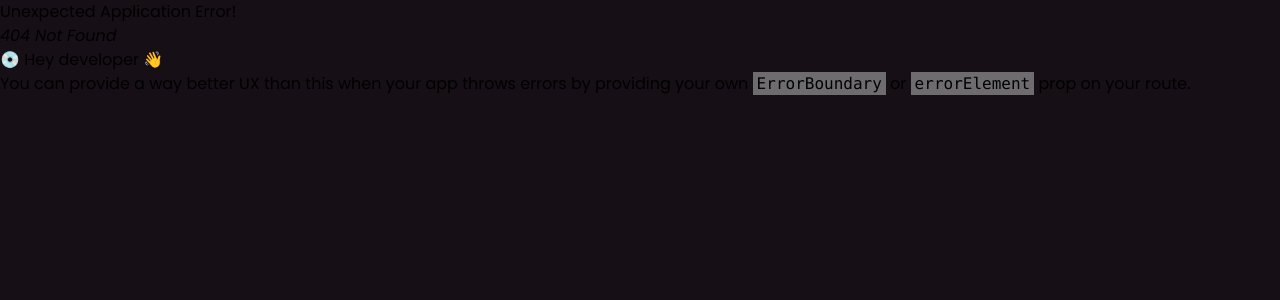
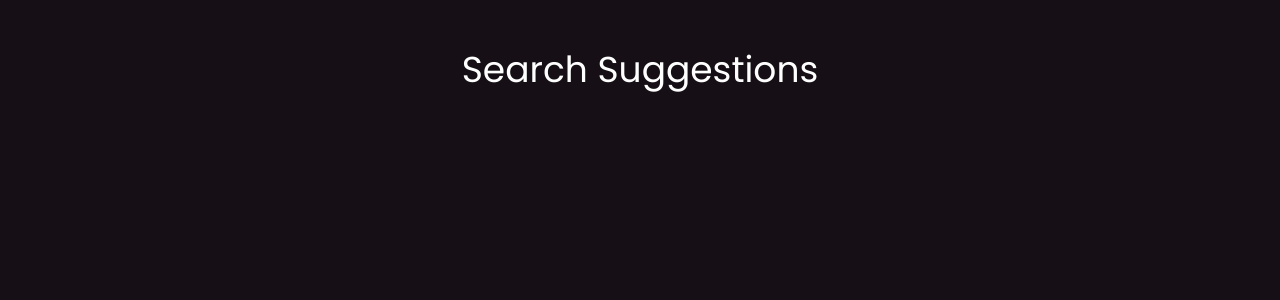
Before and after one commit to divyanshuk72/machine-coding-practice, a React (Vite) app: page /search-suggestions in a window 1280 px wide. Before the commit this address had no page. Shown: the top 300 px of the page. Built offline with nearby package versions, Linux system fonts and the light colour scheme.

Commit message:
New route added for search suggestions

```diff
--- a/src/App.jsx
+++ b/src/App.jsx
@@ -16,6 +16,7 @@ import ScrollIndicator from "./components/ScrollIndicator/ScrollIndicator";
 import Tabs from "./components/Tabs/Tabs";
 import Modal from "./components/Modal/Modal";
 import GithubProfileFinder from "./components/GithubProfileFinder/GithubProfileFinder";
+import SearchSuggestions from "./components/SearchSuggestions/SearchSuggestions";
 
 const router = createBrowserRouter([
   {
@@ -86,6 +87,10 @@ const router = createBrowserRouter([
     path: "/github-profile-finder",
     element: <GithubProfileFinder />,
   },
+  {
+    path: "/search-suggestions",
+    element: <SearchSuggestions />,
+  },
 ]);
 
 function App() {
--- /dev/null
+++ b/src/components/SearchSuggestions/SearchSuggestions.jsx
@@ -0,0 +1,11 @@
+const SearchSuggestions = () => {
+  return (
+    <>
+      <div className="text-center m-[50px]">
+        <h1 className="text-white text-4xl">Search Suggestions</h1>
+      </div>
+    </>
+  );
+};
+
+export default SearchSuggestions;
--- a/src/constants/DataList.jsx
+++ b/src/constants/DataList.jsx
@@ -63,4 +63,8 @@ export const DataList = [
     name: "GitHub Profile Finder",
     route: "/github-profile-finder",
   },
+  {
+    name: "Search Suggestions",
+    route: "/search-suggestions",
+  },
 ];
```
